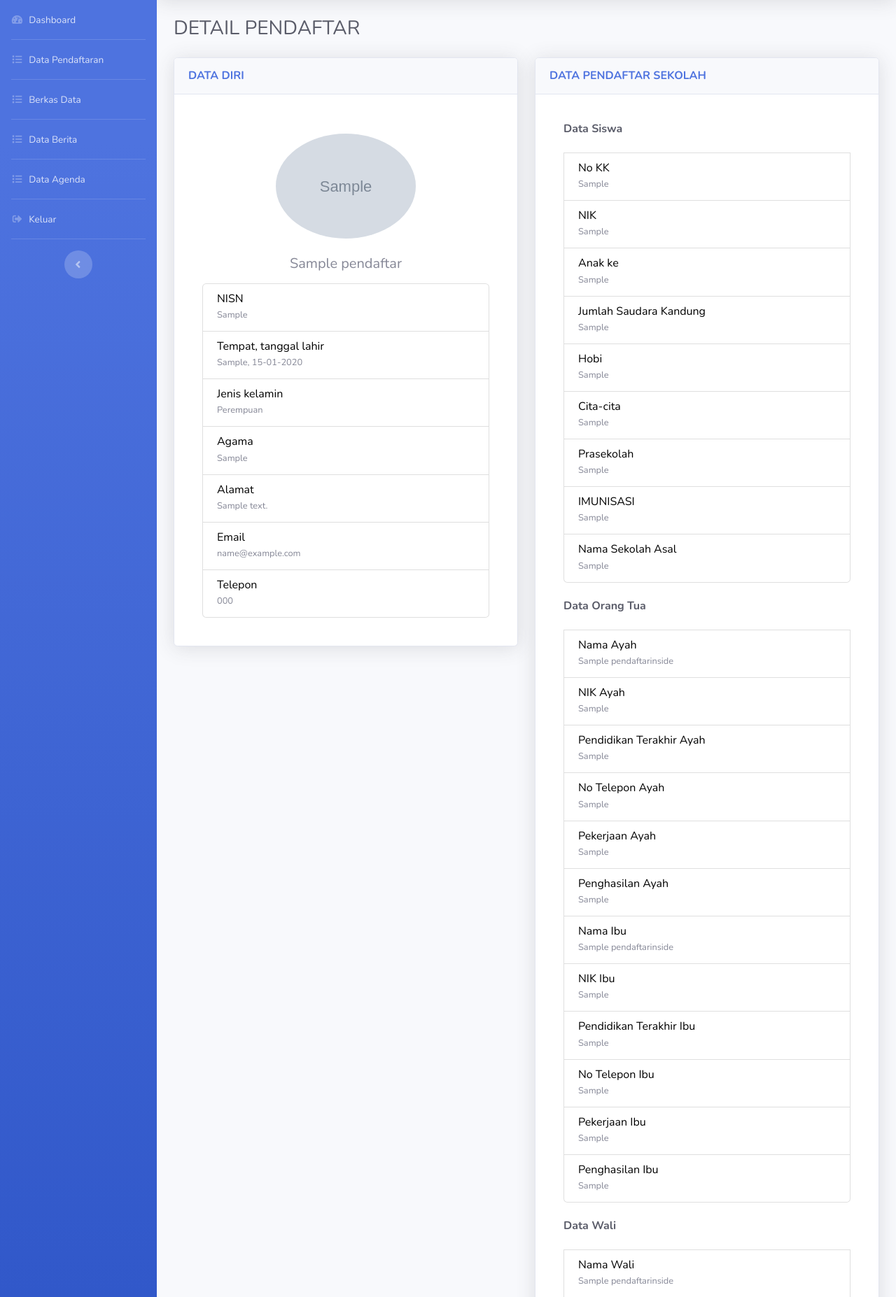
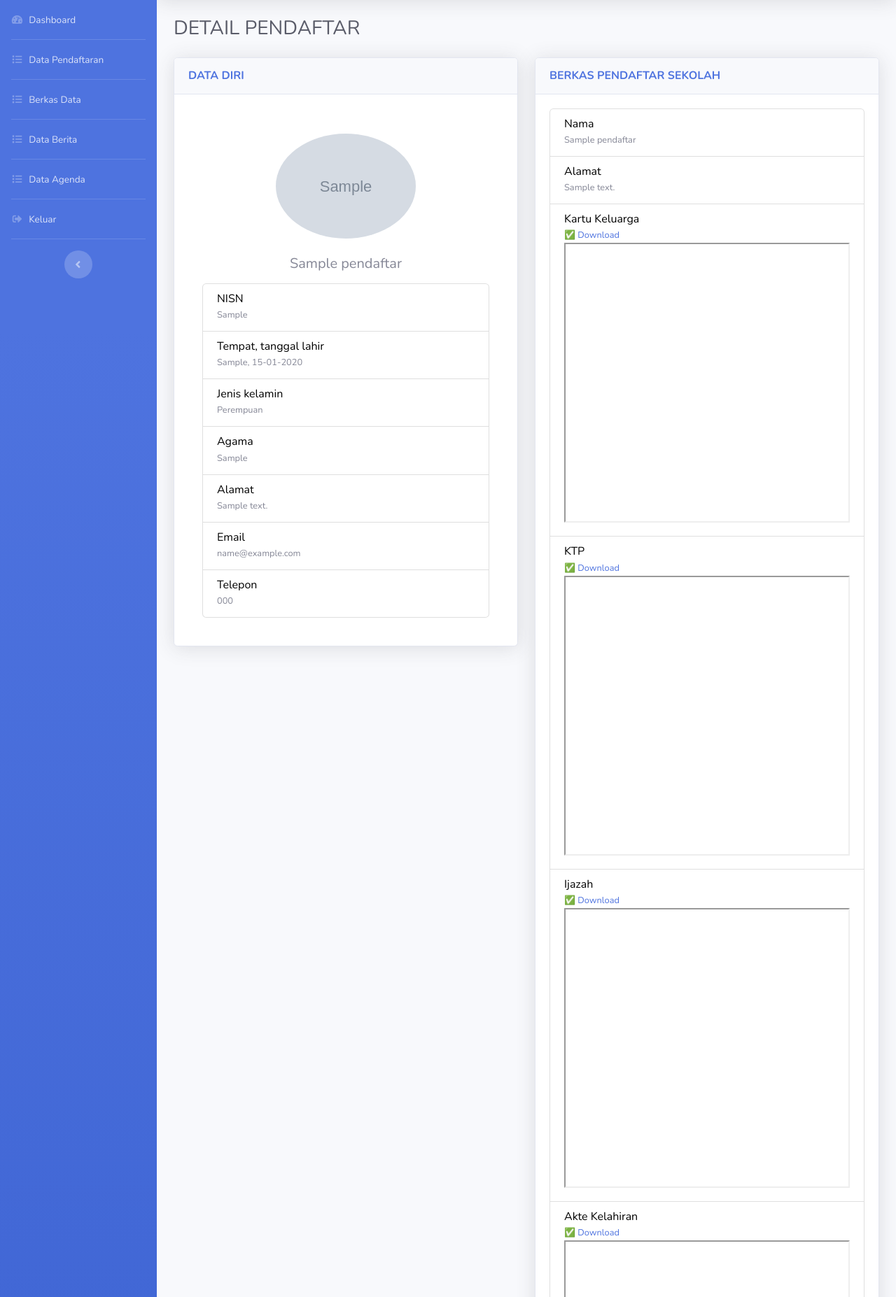
Before and after one commit to ftrhm2003/assaadah, a PHP site: page /assaadah/admin/detailpendaftar.php?id=1 in a window 1280 px wide. Shown: the part 70-1924 px from the top of the page at 70% size. Run offline with PHP 8.4, Linux system fonts and the light colour scheme; the visitor is signed in with stand-in values (Sample User, id 1); tables that the repository leaves empty or names only in its code hold one stand-in row (values such as "Sample post"); grey boxes marked "Sample" are stand-in pictures; some libraries are stand-ins or nearby versions.

Commit message:
pdf view admin

```diff
--- a/admin/detailpendaftar.php
+++ b/admin/detailpendaftar.php
@@ -71,13 +71,66 @@
           </div>
         </div>
       </div>
+      </div>
+      <div class="col-md-6">
+      <div class="card shadow mb-4">
+        <div class="card-header py-3">
+            <h6 class="m-0 font-weight-bold text-primary">BERKAS PENDAFTAR SEKOLAH</h6>
+        </div>
+            <div class="card-body">
+                <ul class="list-group mb-3">
+                    <li class="list-group-item">
+                        <h6 class="mb-0" style="color: black;">Nama</h6>
+                        <small class="text-muted"> <?= htmlspecialchars($data_pendaftar['nama']) ?> </small>
+                    </li>
+                    <li class="list-group-item">
+                        <h6 class="mb-0" style="color: black;">Alamat</h6>
+                        <small class="text-muted"> <?= htmlspecialchars($data_pendaftar['alamat']) ?> </small>
+                    </li>
+
+                    <?php
+                    $dokumen = [
+                        'kartu_keluarga' => 'Kartu Keluarga',
+                        'ktp' => 'KTP',
+                        'ijazah' => 'Ijazah',
+                        'akte_kelahiran' => 'Akte Kelahiran',
+                        'buku_kjp' => 'Buku KJP'
+                    ];
+
+                    foreach ($dokumen as $key => $label) {
+                        if (!empty($data_berkas[$key])) {
+                            $file_url = "download.php?pendaftar_id=" . urlencode($id_pendaftar) . "&type=" . urlencode($key);
+                    ?>
+                            <li class="list-group-item">
+                                <h6 class="mb-0" style="color: black;"><?= htmlspecialchars($label) ?></h6>
+                                <small class="text-muted">
+                                    ✅ <a href="<?= htmlspecialchars($file_url) ?>" target="_blank">Download</a>
+                                </small>
+                                <br>
+                                <iframe src="<?= htmlspecialchars($file_url) ?>" width="100%" height="400px"></iframe>
+                            </li>
+                    <?php
+                        } else {
+                    ?>
+                            <li class="list-group-item">
+                                <h6 class="mb-0" style="color: black;"><?= htmlspecialchars($label) ?></h6>
+                                <small class="text-muted">❌</small>
+                            </li>
+                    <?php
+                        }
+                    }
+                    ?>
+
+                </ul>
+            </div>
+        </div>
     </div>
-
     <div class="col-md-6">
       <div class="card shadow mb-4">
         <div class="card-header py-3">
           <h6 class="m-0 font-weight-bold text-primary">DATA PENDAFTAR SEKOLAH</h6>
         </div>
+        <div class="row-3">
         <div class="card-body">
           <div class="card-body">
 
@@ -260,7 +313,6 @@
               </ul>
             <?php endif; ?>
 
-
             <button type="button" class="btn btn-primary mt-3 btn-block" data-toggle="modal" data-target="#modalvalidasi">
                 Validation of registrant data
             </button>
@@ -294,7 +346,6 @@
           </div>
         </div>
       </div>
-
       <a href="regis_data.php" class="btn btn-danger">Kembali</a>
     </div>
 
--- a/admin/detailpendaftar_control.php
+++ b/admin/detailpendaftar_control.php
@@ -2,42 +2,52 @@
 
 $id_pendaftar = $_GET['id'];
 
-$sql_pendaftar = "SELECT * FROM pendaftar where id = '$id_pendaftar'";
+$koneksi = new mysqli('localhost', 'root', '', 'pendaftaran');
+
+// Cek koneksi
+if ($koneksi->connect_error) {
+    die("Koneksi gagal: " . $koneksi->connect_error);
+}
+
+// Ambil data pendaftar
+$sql_pendaftar = "SELECT * FROM pendaftar WHERE id = '$id_pendaftar'";
 $result_pendaftar = mysqli_query($koneksi, $sql_pendaftar);
 $data_pendaftar = mysqli_fetch_array($result_pendaftar);
 
-// cek hasil
-if(!$result_pendaftar) {
-    die('Query Error : '. mysqli_error($koneksi));
+if (!$result_pendaftar) {
+    die('Query Error: ' . mysqli_error($koneksi));
 }
 
-$sql_pendaftarinside = "SELECT * FROM pendaftarinside where pendaftar_inside_id = '$id_pendaftar'";
+// Ambil data pendaftarinside
+$sql_pendaftarinside = "SELECT * FROM pendaftarinside WHERE pendaftar_inside_id = '$id_pendaftar'";
 $result_pendaftarinside = mysqli_query($koneksi, $sql_pendaftarinside);
 $data_pendaftarinside = mysqli_fetch_array($result_pendaftarinside);
 
-// cek hasil
-if(!$result_pendaftarinside) {
-    die('Query Error : '. mysqli_error($koneksi));
+if (!$result_pendaftarinside) {
+    die('Query Error: ' . mysqli_error($koneksi));
 }
 
-// ubah status
-if(isset($_POST['simpan']) && $_POST['simpan'] == 'simpan_pendaftarinside') {
+// Ambil berkas sesuai id pendaftar
+$sql_berkas = "SELECT kartu_keluarga, ktp, ijazah, akte_kelahiran, buku_kjp FROM berkas WHERE pendaftar_id = '$id_pendaftar'";
+$result_berkas = mysqli_query($koneksi, $sql_berkas);
+$data_berkas = mysqli_fetch_array($result_berkas);
 
+if (!$result_berkas) {
+    die('Query Error: ' . mysqli_error($koneksi));
+}
+
+// Ubah status
+if (isset($_POST['simpan']) && $_POST['simpan'] == 'simpan_pendaftarinside') {
     $pendaftarinside = $_POST['pendaftarinside'];
+    $sql_pendaftarinside = "UPDATE pendaftarinside SET status='$pendaftarinside' WHERE pendaftar_inside_id='$id_pendaftar'";
+    $query_pendaftarinside = mysqli_query($koneksi, $sql_pendaftarinside);
 
-    $sql_pendaftarinside = " UPDATE pendaftarinside set status='$pendaftarinside' where pendaftar_inside_id='$id_pendaftar'";
-    $query_pendaftarinside = mysqli_query($koneksi,$sql_pendaftarinside);
-
-    if($query_pendaftarinside) {
-        // berhasil
+    if ($query_pendaftarinside) {
         $_SESSION['pesan_sukses'] = "The status of the registrant was successfully changed";
         header('location:regis_data.php');
     } else {
-        echo "Failed to update the registrant status"; die;
+        echo "Failed to update the registrant status";
+        die;
     }
 }
-
-
-
-
 ?>
--- a/admin/download.php
+++ b/admin/download.php
@@ -3,7 +3,7 @@
 $host = 'localhost';
 $username = 'root';
 $password = '';
-$database = 'pendaftaran'; // Sesuaikan dengan nama database kamu
+$database = 'pendaftaran';
 
 $conn = new mysqli($host, $username, $password, $database);
 
@@ -27,26 +27,30 @@
 $stmt = $conn->prepare($sql);
 $stmt->bind_param("i", $pendaftar_id);
 $stmt->execute();
-$stmt->bind_result($file_content);
-$stmt->fetch();
-$stmt->close();
+$stmt->store_result();
 
-// Pastikan berkas ditemukan
-if (!empty($file_content)) {
-    // Tentukan nama file default
+if ($stmt->num_rows > 0) {
+    $stmt->bind_result($file_content);
+    $stmt->fetch();
+
+    // Nama file
     $file_name = "{$type}_{$pendaftar_id}.pdf";
 
-    // Set header untuk download file PDF
+    // Set header untuk download
     header('Content-Type: application/pdf');
-    header("Content-Disposition: attachment; filename=\"$file_name\"");
+    header("Content-Disposition: inline; filename=\"$file_name\"");
     header("Content-Length: " . strlen($file_content));
+    header('Cache-Control: public, must-revalidate, max-age=0');
+    header('Pragma: public');
+    header('Expires: 0');
 
-    // Tampilkan isi file
+    // Output file content dengan `echo` langsung
     echo $file_content;
 } else {
     echo "Berkas tidak ditemukan.";
 }
 
 // Tutup koneksi
+$stmt->close();
 $conn->close();
 ?>
```
Also changed, not shown: uploads/Fahad Ahmad Boenjamin.png (added).
